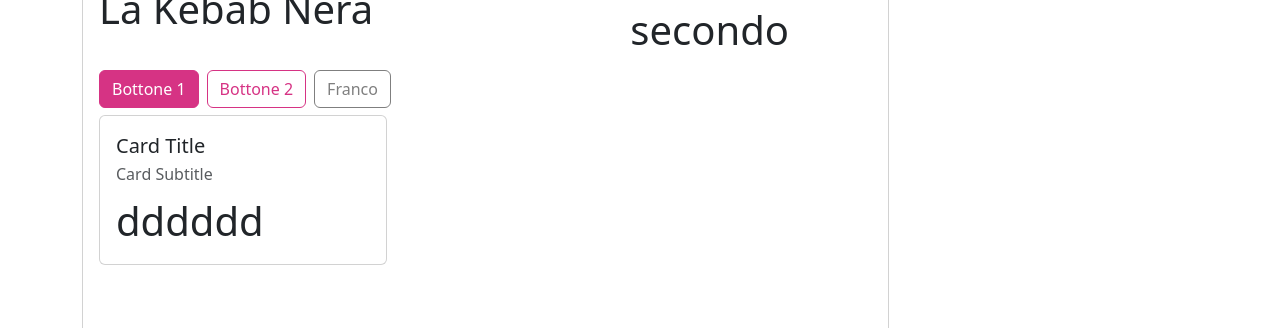
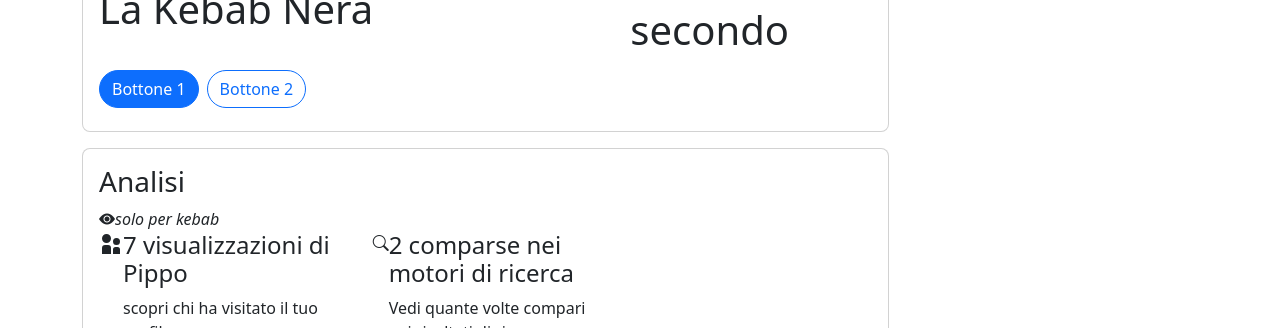
Before and after one commit to Noirspider/Darth-Pippo-il-Kebbabbaro-cerca-lavoro, a React (Create React App) app: page / in a window 1280 px wide. Shown: the part 472-800 px from the top of the page. Built offline with nearby package versions, Linux system fonts and the light colour scheme.

Commit message:
meglio , ma non benissimo

```diff
--- a/src/components/MyProfile.jsx
+++ b/src/components/MyProfile.jsx
@@ -6,16 +6,8 @@ import "react-alice-carousel/lib/alice-carousel.css";
 import { Link } from "react-router-dom";
 
 function MyProfile() {
-  const handleDragStart = (e) => e.preventDefault();
-
   const items = [
-    <Card style={{ width: "18rem" }}>
-      <Card.Body>
-        <Card.Title>Card Title</Card.Title>
-        <Card.Subtitle className="mb-2 text-muted">Card Subtitle</Card.Subtitle>
-        <Card.Text>dddddd</Card.Text>
-      </Card.Body>
-    </Card>,
+    ,
     <Card style={{ width: "18rem" }}>
       <Card.Body>
         <Card.Title>Card Title</Card.Title>
@@ -71,17 +63,9 @@ function MyProfile() {
                           <p>La Kebab Nera</p>
                         </div>
                         <div>
-                          <button className="btn btn-pink rounded">Bottone 1</button>
-                          <button className="btn btn-outline-pink rounded mx-2">Bottone 2</button>
-                          <button className="btn btn-outline-gray rounded">
-                            <a
-                              href="https://transmatchfinder.com/?si_tx_id=319782078&affiliateId=60176&partnerId=17583"
-                              target="_blank"
-                            ></a>{" "}
-                            Franco
-                          </button>
+                          <button className="btn btn-primary rounded-5">Bottone 1</button>
+                          <button className="btn btn-outline-primary rounded-5 mx-2">Bottone 2</button>
                         </div>
-                        <AliceCarousel mouseTracking items={items} />
                       </Col>
                       <Col xs={4}>
                         <div>Università Tizio secondo</div>
@@ -99,8 +83,8 @@ function MyProfile() {
                   <Row>
                     <Col className="d-flex justify-content-between">
                       <div>
-                        <h3>Attività</h3>
-                        <i class="bi bi-eye-fill">solo per gian</i>
+                        <h3>Analisi</h3>
+                        <i class="bi bi-eye-fill">solo per kebab</i>
                       </div>
                     </Col>
                   </Row>
```
